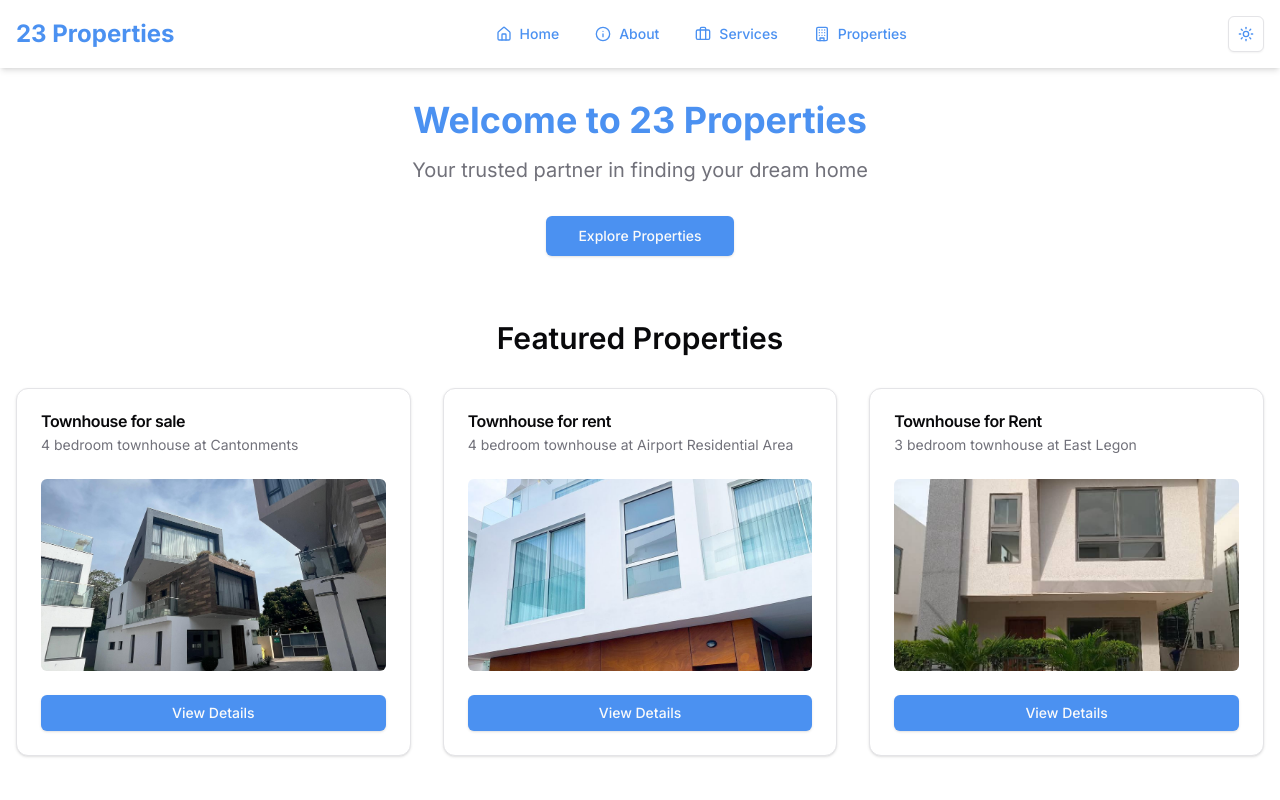
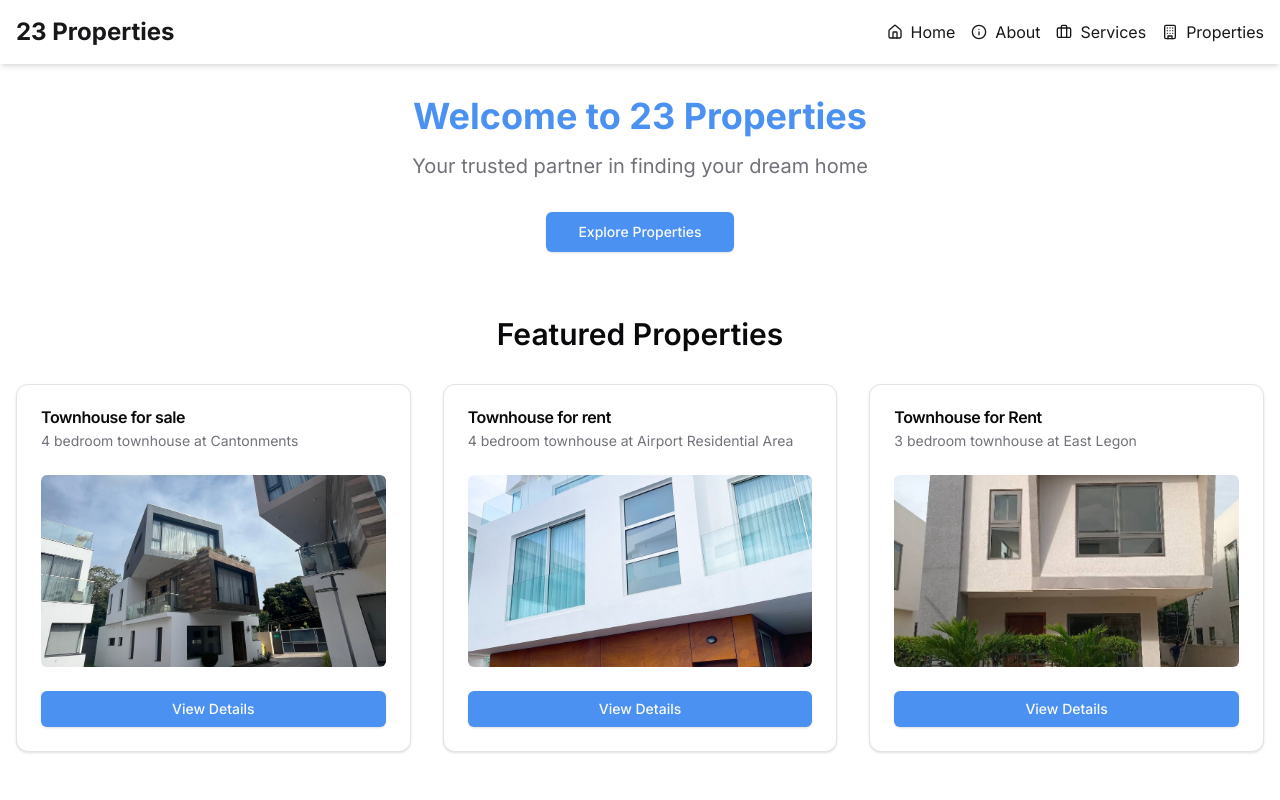
Before and after one commit to skabeo/23_website, a Next.js app: page / in a window 1280 px wide. Shown: the top 800 px of the page. Built offline with nearby package versions, Linux system fonts and the light colour scheme.

Commit message:
Make mobile header responsive

```diff
--- a/components/Header.tsx
+++ b/components/Header.tsx
@@ -1,69 +1,66 @@
 "use client"
 
+import { useState } from 'react';
 import Link from 'next/link';
-import { Home, Info, Briefcase, Building } from 'lucide-react';
-import {
-  NavigationMenu,
-  NavigationMenuItem,
-  NavigationMenuLink,
-  NavigationMenuList,
-  navigationMenuTriggerStyle,
-} from "@/components/ui/navigation-menu"
+import { Home, Info, Briefcase, Building, Menu, X } from 'lucide-react';
+import { Button } from "@/components/ui/button"
+import { Sheet, SheetContent, SheetTrigger } from "@/components/ui/sheet"
 import { ModeToggle } from './ModeToggle';
 
 const Header = () => {
+  const [isOpen, setIsOpen] = useState(false);
+
+  const menuItems = [
+    { href: '/', icon: Home, label: 'Home' },
+    { href: '/about', icon: Info, label: 'About' },
+    { href: '/services', icon: Briefcase, label: 'Services' },
+    { href: '/properties', icon: Building, label: 'Properties' },
+  ];
+
   return (
     <header className="bg-background shadow-md">
       <div className="container mx-auto px-4 py-4 flex justify-between items-center">
-        <Link href="/"
-          className="text-2xl font-bold"
-          style={{ color: "#4B91F1" }}
-        >
+        <Link href="/" className="text-2xl font-bold text-primary">
           23 Properties
         </Link>
-        <NavigationMenu>
-          <NavigationMenuList>
-            <NavigationMenuItem>
-              <Link href="/" legacyBehavior passHref>
-                <NavigationMenuLink className={navigationMenuTriggerStyle()} style={{ color: "#4B91F1" }}>
-                  <Home
-                    className="mr-2 h-4 w-4"
-                    style={{ color: "#4B91F1" }}
-                  />
-                  Home
-                </NavigationMenuLink>
-              </Link>
-            </NavigationMenuItem>
-            <NavigationMenuItem>
-              <Link href="/about" legacyBehavior passHref>
-                <NavigationMenuLink className={navigationMenuTriggerStyle()} style={{ color: "#4B91F1" }}>
-                  <Info
-                    className="mr-2 h-4 w-4"
-                    style={{ color: "#4B91F1" }}
-                  />
-                  About
-                </NavigationMenuLink>
-              </Link>
-            </NavigationMenuItem>
-            <NavigationMenuItem>
-              <Link href="/services" legacyBehavior passHref>
-                <NavigationMenuLink className={navigationMenuTriggerStyle()} style={{ color: "#4B91F1" }}>
-                  <Briefcase className="mr-2 h-4 w-4" style={{ color: "#4B91F1" }} />
-                  Services
-                </NavigationMenuLink>
-              </Link>
-            </NavigationMenuItem>
-            <NavigationMenuItem>
-              <Link href="/properties" legacyBehavior passHref>
-                <NavigationMenuLink className={navigationMenuTriggerStyle()} style={{ color: "#4B91F1" }}>
-                  <Building className="mr-2 h-4 w-4" style={{ color: "#4B91F1" }} />
-                  Properties
-                </NavigationMenuLink>
-              </Link>
-            </NavigationMenuItem>
-          </NavigationMenuList>
-        </NavigationMenu>
-        <ModeToggle />
+
+        {/* Desktop Navigation */}
+        <nav className="hidden md:flex space-x-4">
+          {menuItems.map((item) => (
+            <Link key={item.href} href={item.href} className="flex items-center text-primary hover:text-primary/80">
+              <item.icon className="mr-2 h-4 w-4" />
+              {item.label}
+            </Link>
+          ))}
+        </nav>
+
+        {/* Mobile Navigation */}
+        <Sheet>
+          <SheetTrigger asChild>
+            <Button variant="ghost" size="icon" className="md:hidden">
+              <Menu className="h-6 w-6" />
+              <span className="sr-only">Toggle menu</span>
+            </Button>
+          </SheetTrigger>
+          <SheetContent side="right" className="w-[300px] sm:w-[400px]">
+            <nav className="flex flex-col space-y-4 mt-8">
+              {menuItems.map((item) => (
+                <Link
+                  key={item.href}
+                  href={item.href}
+                  className="flex items-center text-primary hover:text-primary/80 text-lg"
+                  onClick={() => setIsOpen(false)}
+                >
+                  <item.icon className="mr-2 h-5 w-5" />
+                  {item.label}
+                </Link>
+              ))}
+            </nav>
+            <div className="absolute bottom-4 left-0 right-0">
+              <ModeToggle />
+            </div>
+          </SheetContent>
+        </Sheet>
       </div>
     </header>
   );
--- /dev/null
+++ b/components/ui/sheet.tsx
@@ -0,0 +1,140 @@
+"use client"
+
+import * as React from "react"
+import * as SheetPrimitive from "@radix-ui/react-dialog"
+import { Cross2Icon } from "@radix-ui/react-icons"
+import { cva, type VariantProps } from "class-variance-authority"
+
+import { cn } from "@/lib/utils"
+
+const Sheet = SheetPrimitive.Root
+
+const SheetTrigger = SheetPrimitive.Trigger
+
+const SheetClose = SheetPrimitive.Close
+
+const SheetPortal = SheetPrimitive.Portal
+
+const SheetOverlay = React.forwardRef<
+  React.ElementRef<typeof SheetPrimitive.Overlay>,
+  React.ComponentPropsWithoutRef<typeof SheetPrimitive.Overlay>
+>(({ className, ...props }, ref) => (
+  <SheetPrimitive.Overlay
+    className={cn(
+      "fixed inset-0 z-50 bg-black/80  data-[state=open]:animate-in data-[state=closed]:animate-out data-[state=closed]:fade-out-0 data-[state=open]:fade-in-0",
+      className
+    )}
+    {...props}
+    ref={ref}
+  />
+))
+SheetOverlay.displayName = SheetPrimitive.Overlay.displayName
+
+const sheetVariants = cva(
+  "fixed z-50 gap-4 bg-background p-6 shadow-lg transition ease-in-out data-[state=closed]:duration-300 data-[state=open]:duration-500 data-[state=open]:animate-in data-[state=closed]:animate-out",
+  {
+    variants: {
+      side: {
+        top: "inset-x-0 top-0 border-b data-[state=closed]:slide-out-to-top data-[state=open]:slide-in-from-top",
+        bottom:
+          "inset-x-0 bottom-0 border-t data-[state=closed]:slide-out-to-bottom data-[state=open]:slide-in-from-bottom",
+        left: "inset-y-0 left-0 h-full w-3/4 border-r data-[state=closed]:slide-out-to-left data-[state=open]:slide-in-from-left sm:max-w-sm",
+        right:
+          "inset-y-0 right-0 h-full w-3/4 border-l data-[state=closed]:slide-out-to-right data-[state=open]:slide-in-from-right sm:max-w-sm",
+      },
+    },
+    defaultVariants: {
+      side: "right",
+    },
+  }
+)
+
+interface SheetContentProps
+  extends React.ComponentPropsWithoutRef<typeof SheetPrimitive.Content>,
+    VariantProps<typeof sheetVariants> {}
+
+const SheetContent = React.forwardRef<
+  React.ElementRef<typeof SheetPrimitive.Content>,
+  SheetContentProps
+>(({ side = "right", className, children, ...props }, ref) => (
+  <SheetPortal>
+    <SheetOverlay />
+    <SheetPrimitive.Content
+      ref={ref}
+      className={cn(sheetVariants({ side }), className)}
+      {...props}
+    >
+      <SheetPrimitive.Close className="absolute right-4 top-4 rounded-sm opacity-70 ring-offset-background transition-opacity hover:opacity-100 focus:outline-none focus:ring-2 focus:ring-ring focus:ring-offset-2 disabled:pointer-events-none data-[state=open]:bg-secondary">
+        <Cross2Icon className="h-4 w-4" />
+        <span className="sr-only">Close</span>
+      </SheetPrimitive.Close>
+      {children}
+    </SheetPrimitive.Content>
+  </SheetPortal>
+))
+SheetContent.displayName = SheetPrimitive.Content.displayName
+
+const SheetHeader = ({
+  className,
+  ...props
+}: React.HTMLAttributes<HTMLDivElement>) => (
+  <div
+    className={cn(
+      "flex flex-col space-y-2 text-center sm:text-left",
+      className
+    )}
+    {...props}
+  />
+)
+SheetHeader.displayName = "SheetHeader"
+
+const SheetFooter = ({
+  className,
+  ...props
+}: React.HTMLAttributes<HTMLDivElement>) => (
+  <div
+    className={cn(
+      "flex flex-col-reverse sm:flex-row sm:justify-end sm:space-x-2",
+      className
+    )}
+    {...props}
+  />
+)
+SheetFooter.displayName = "SheetFooter"
+
+const SheetTitle = React.forwardRef<
+  React.ElementRef<typeof SheetPrimitive.Title>,
+  React.ComponentPropsWithoutRef<typeof SheetPrimitive.Title>
+>(({ className, ...props }, ref) => (
+  <SheetPrimitive.Title
+    ref={ref}
+    className={cn("text-lg font-semibold text-foreground", className)}
+    {...props}
+  />
+))
+SheetTitle.displayName = SheetPrimitive.Title.displayName
+
+const SheetDescription = React.forwardRef<
+  React.ElementRef<typeof SheetPrimitive.Description>,
+  React.ComponentPropsWithoutRef<typeof SheetPrimitive.Description>
+>(({ className, ...props }, ref) => (
+  <SheetPrimitive.Description
+    ref={ref}
+    className={cn("text-sm text-muted-foreground", className)}
+    {...props}
+  />
+))
+SheetDescription.displayName = SheetPrimitive.Description.displayName
+
+export {
+  Sheet,
+  SheetPortal,
+  SheetOverlay,
+  SheetTrigger,
+  SheetClose,
+  SheetContent,
+  SheetHeader,
+  SheetFooter,
+  SheetTitle,
+  SheetDescription,
+}
--- a/package.json
+++ b/package.json
@@ -10,6 +10,7 @@
   },
   "dependencies": {
     "@formspree/react": "^2.5.1",
+    "@radix-ui/react-dialog": "^1.1.2",
     "@radix-ui/react-dropdown-menu": "^2.1.2",
     "@radix-ui/react-icons": "^1.3.0",
     "@radix-ui/react-navigation-menu": "^1.2.1",
```
Also changed, not shown: 1 other file (tests, documents, lock files or other folders).
